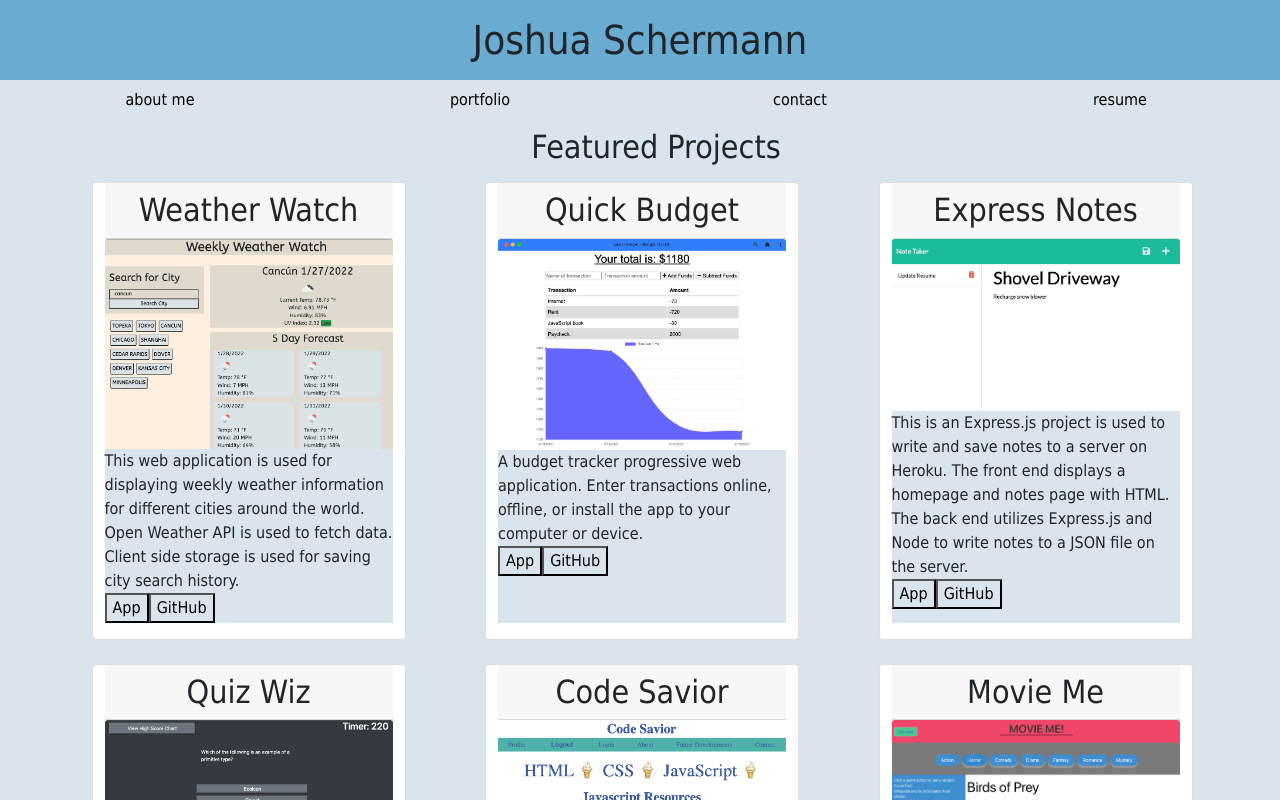
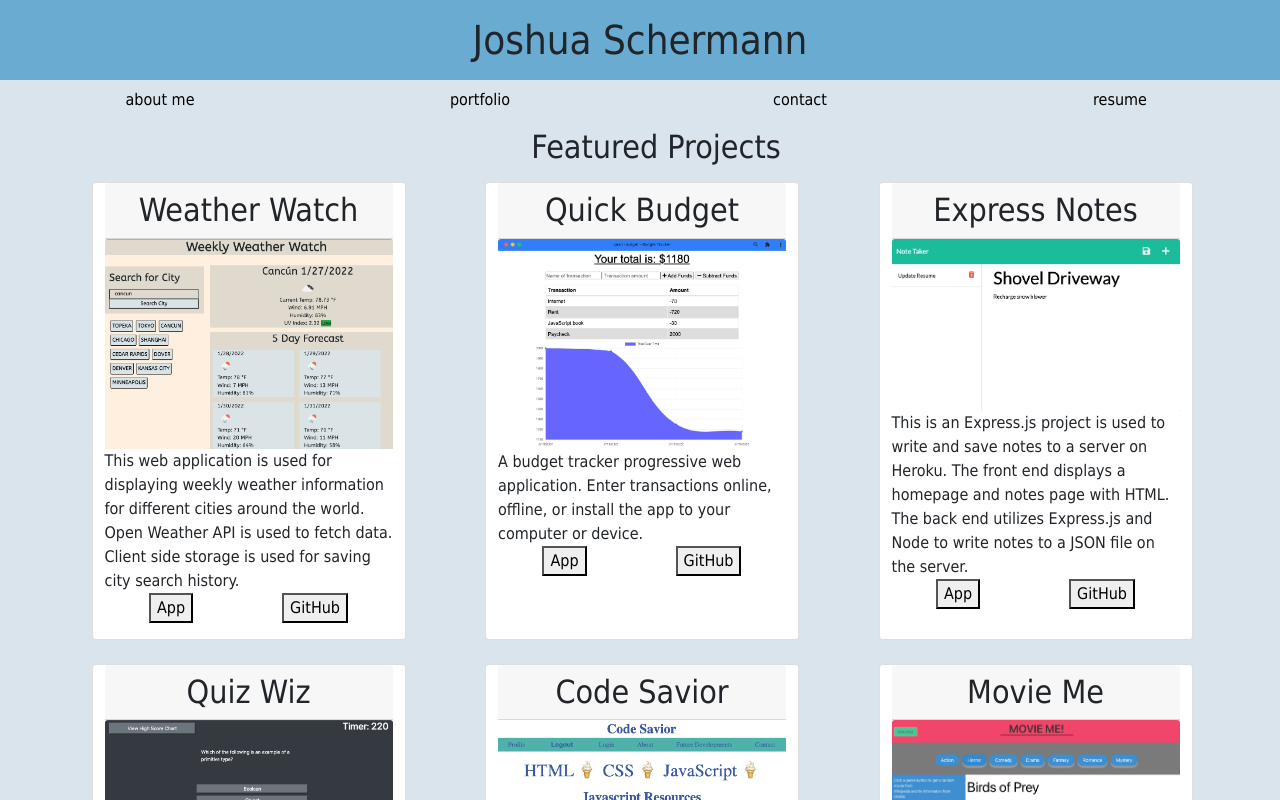
Before and after one commit to josh2100/react-portfolio, a React (Create React App) app: page / in a window 1280 px wide. Both pictures are taken after a click on the element "portfolio". Shown: the top 800 px of the page. Built offline with nearby package versions, Linux system fonts and the light colour scheme.

Commit message:
paragraph color and button hover

```diff
--- a/src/App.js
+++ b/src/App.js
@@ -1,8 +1,6 @@
 import { useState } from "react";
-
 import 'bootstrap/dist/css/bootstrap.min.css';
 import "./index.css";
-
 import Navigation from "./components/Navigation";
 import Header from "./components/Header";
 import Main from "./components/Main";
--- a/src/components/Project/index.js
+++ b/src/components/Project/index.js
@@ -6,7 +6,7 @@ function Project({ project }) {
 
   return (
     //col-11 col-sm-4 col-md-5 col-lg col-xl
-    <article className="col-12 col-sm-6 col-md-5 col-lg-4 col-xl-3 mb-4 ms-1 card">
+    <article className="col-12 col-sm-6 col-md-5 col-lg-4 col-xl-3 mb-4 ms-1 card no-gutters">
       <h2 className="card-header d-flex justify-content-center">{title}</h2>
       <img
         src={require(`../../assets/${imgSrc}.png`)}
@@ -14,14 +14,18 @@ function Project({ project }) {
         key={title}
         className="card-img-top"
       ></img>
-      <p>
-        {body}<br />
-        <a href={deployed} target="_blank" rel="noreferrer" className="mt-auto">
-          <button>App</button>
-        </a>
-        <a href={repo} target="_blank" rel="noreferrer">
-          <button>GitHub</button>
-        </a>
+      <p className="">
+        {body}
+        <br />
+        <section className="d-flex justify-content-around">
+          {" "}
+          <a href={deployed} target="_blank" rel="noreferrer" className="">
+            <button>App</button>
+          </a>
+          <a href={repo} target="_blank" rel="noreferrer">
+            <button>GitHub</button>
+          </a>{" "}
+        </section>{" "}
       </p>
     </article>
   );
--- a/src/index.css
+++ b/src/index.css
@@ -7,20 +7,23 @@
 }
 
 * {
-  margin: 0;
+  /* margin: 0; */
   font-family: "Tahoma", sans-serif;
   -webkit-font-smoothing: antialiased;
   -moz-osx-font-smoothing: grayscale;
-  background-color: var(--background);
+}
+
+div {
+    background-color: var(--background);
 }
 
 h1 {
   background-color: var(--headings);
 }
 
-p {
+/* p {
   height: 100%;
-}
+} */
 
 .pageLinks:hover {
   background-color: var(--sections);
@@ -32,3 +35,12 @@ p {
   text-decoration: none;
   color:black;
 }
+/* cards */
+
+.card > p {
+  background-color: white;
+}
+
+button:hover {
+  background-color: var(--sections);
+}
```
